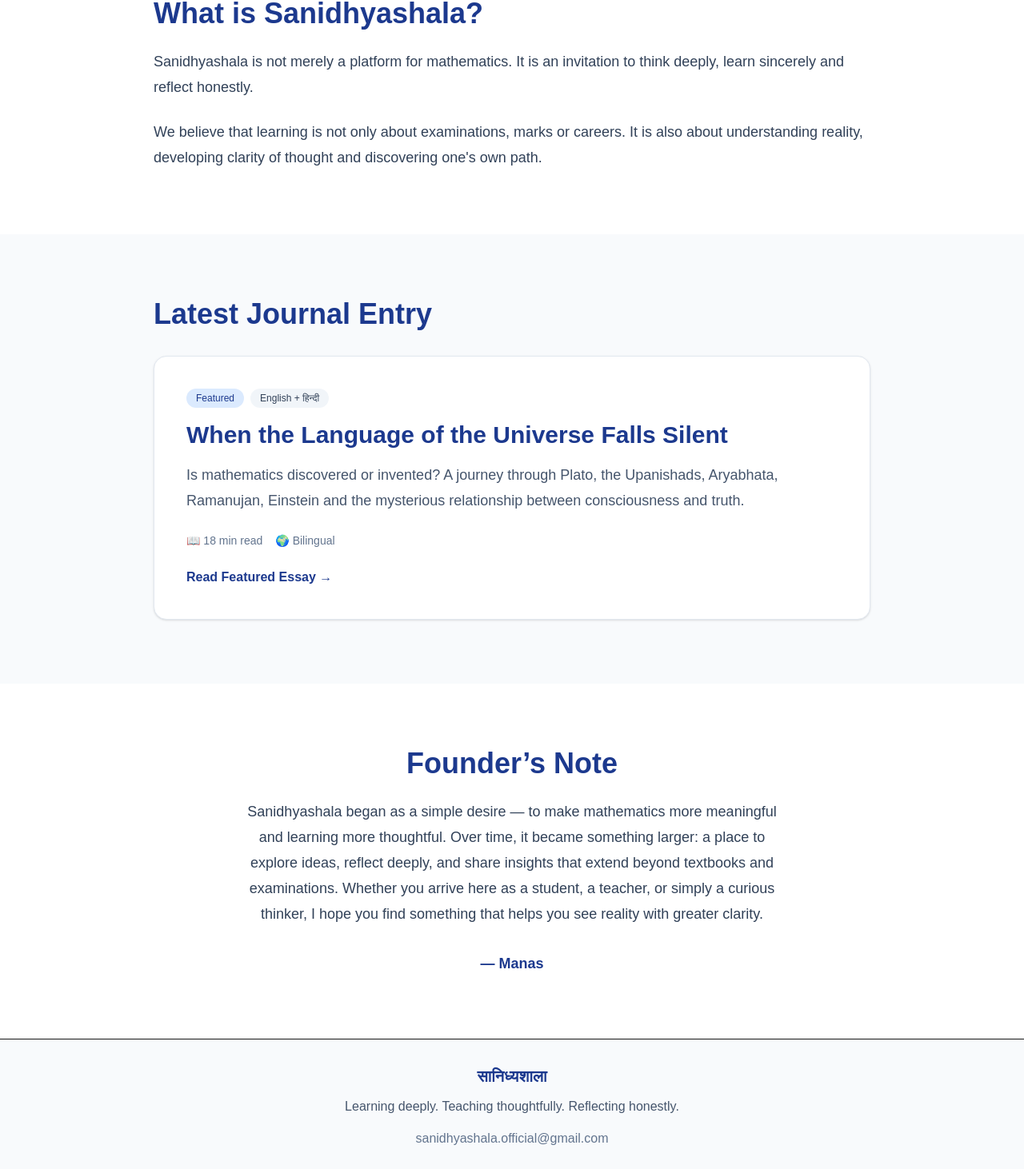
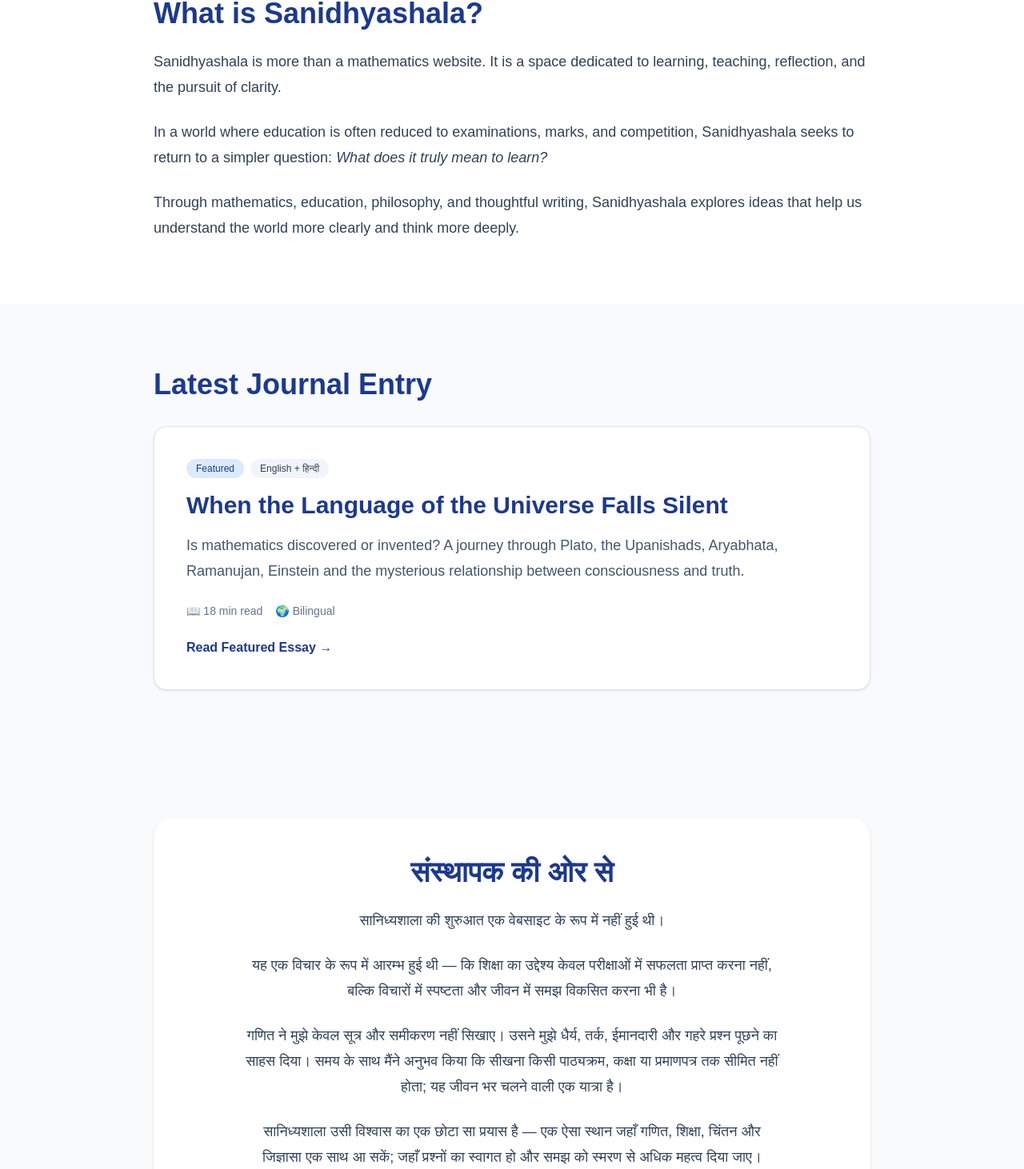
Before and after one commit to sanidhyashala/sanidhyashalawebsite, a Next.js app: page / in a window 1280 px wide. Shown: the part 728-2190 px from the top of the page at 80% size. Built offline with nearby package versions, Linux system fonts and the light colour scheme.

Commit message:
Finalize homepage and about page

```diff
--- a/app/page.tsx
+++ b/app/page.tsx
@@ -48,7 +48,7 @@ return ( <main> <section className="bg-slate-50 px-6 py-24 text-center"> <div cl
     href="/about"
     className="rounded-lg border border-slate-300 bg-white px-6 py-3 text-slate-700 transition hover:bg-slate-100"
   >
-    About Sanidhyashala
+    About the Founder
   </Link>
 </div>
     </div>
@@ -61,15 +61,23 @@ return ( <main> <section className="bg-slate-50 px-6 py-24 text-center"> <div cl
 </h2>
 
 <p className="text-lg leading-8 text-slate-700">
-        Sanidhyashala is not merely a platform for mathematics. It is an
-        invitation to think deeply, learn sincerely and reflect honestly.
+  Sanidhyashala is more than a mathematics website. It is a space dedicated
+  to learning, teaching, reflection, and the pursuit of clarity.
 </p>
 
 <p className="mt-6 text-lg leading-8 text-slate-700">
-        We believe that learning is not only about examinations, marks or
-        careers. It is also about understanding reality, developing clarity
-        of thought and discovering one's own path.
+  In a world where education is often reduced to examinations, marks, and
+  competition, Sanidhyashala seeks to return to a simpler question:
+  <em> What does it truly mean to learn? </em>
 </p>
+
+<p className="mt-6 text-lg leading-8 text-slate-700">
+  Through mathematics, education, philosophy, and thoughtful writing,
+  Sanidhyashala explores ideas that help us understand the world more
+  clearly and think more deeply.
+</p>
+
+
     </div>
   </section>
 
@@ -116,27 +124,44 @@ return ( <main> <section className="bg-slate-50 px-6 py-24 text-center"> <div cl
     </div>
   </section>
 
-  <section className="px-6 py-20">
-    <div className="mx-auto max-w-4xl text-center">
+  <section className="bg-slate-50 px-6 py-20">
+    <div className="mx-auto max-w-4xl rounded-3xl bg-white p-12 text-center shadow-sm">
       <h2 className="mb-6 text-4xl font-bold text-blue-900">
-  Founder’s Note
+  संस्थापक की ओर से
 </h2>
 
 <p className="mx-auto max-w-2xl text-lg leading-8 text-slate-700">
-  Sanidhyashala began as a simple desire — to make mathematics
-  more meaningful and learning more thoughtful.
+  सानिध्यशाला की शुरुआत एक वेबसाइट के रूप में नहीं हुई थी।
+</p>
 
-  Over time, it became something larger: a place to explore
-  ideas, reflect deeply, and share insights that extend beyond
-  textbooks and examinations.
+<p className="mx-auto mt-6 max-w-2xl text-lg leading-8 text-slate-700">
+  यह एक विचार के रूप में आरम्भ हुई थी — कि शिक्षा का उद्देश्य केवल
+  परीक्षाओं में सफलता प्राप्त करना नहीं, बल्कि विचारों में स्पष्टता
+  और जीवन में समझ विकसित करना भी है।
+</p>
 
-  Whether you arrive here as a student, a teacher, or simply a
-  curious thinker, I hope you find something that helps you see
-  reality with greater clarity.
+<p className="mx-auto mt-6 max-w-2xl text-lg leading-8 text-slate-700">
+  गणित ने मुझे केवल सूत्र और समीकरण नहीं सिखाए। उसने मुझे धैर्य,
+  तर्क, ईमानदारी और गहरे प्रश्न पूछने का साहस दिया। समय के साथ
+  मैंने अनुभव किया कि सीखना किसी पाठ्यक्रम, कक्षा या प्रमाणपत्र
+  तक सीमित नहीं होता; यह जीवन भर चलने वाली एक यात्रा है।
 </p>
+
+<p className="mx-auto mt-6 max-w-2xl text-lg leading-8 text-slate-700">
+  सानिध्यशाला उसी विश्वास का एक छोटा सा प्रयास है — एक ऐसा स्थान
+  जहाँ गणित, शिक्षा, चिंतन और जिज्ञासा एक साथ आ सकें; जहाँ प्रश्नों
+  का स्वागत हो और समझ को स्मरण से अधिक महत्व दिया जाए।
+</p>
+
+<p className="mx-auto mt-6 max-w-2xl text-lg leading-8 text-slate-700">
+  यदि आप यहाँ एक विद्यार्थी, एक शिक्षक, या केवल एक जिज्ञासु पथिक
+  के रूप में आए हैं, तो आपका हार्दिक स्वागत है।
+</p>
+
 <p className="mt-8 text-lg font-semibold text-blue-900">
-  — Manas
+  — मानस
 </p>
+
     </div>
   </section>
 </main>
```
Lines whose indentation alone changed are shown as unchanged.
